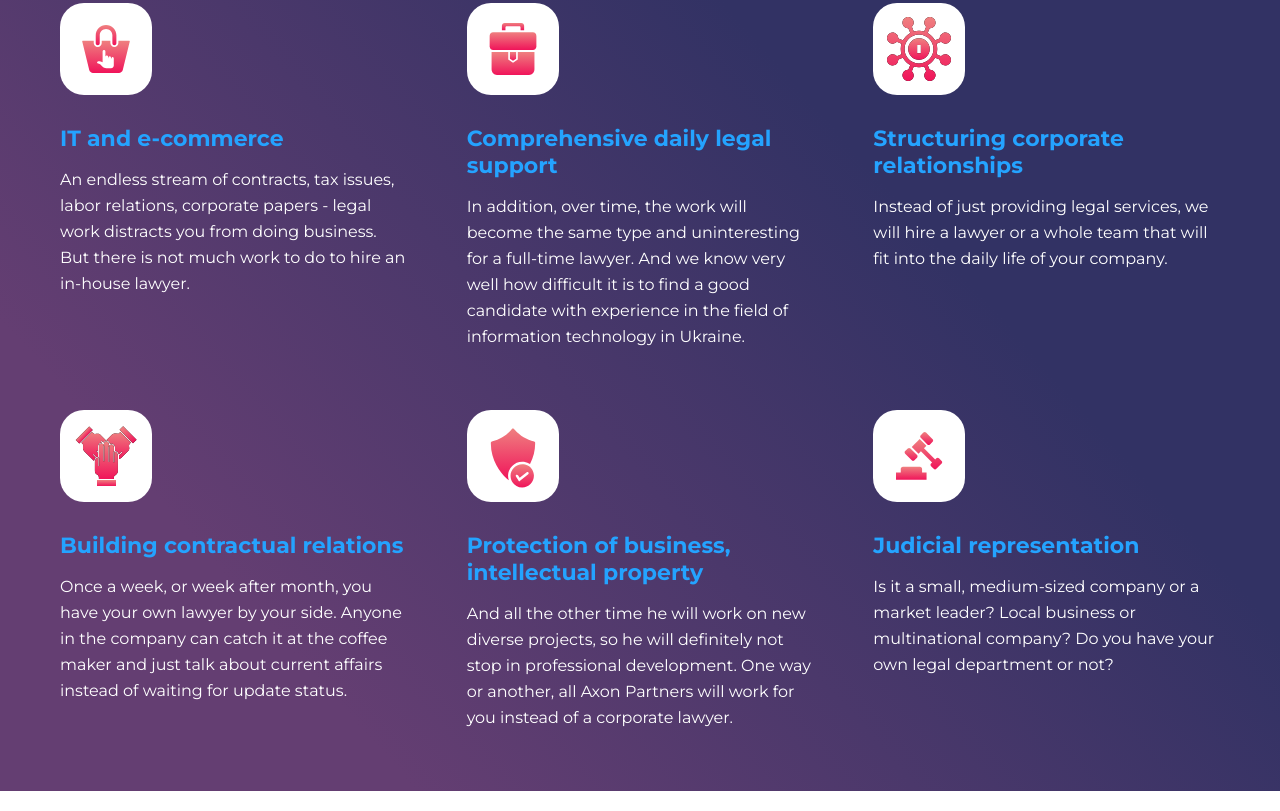
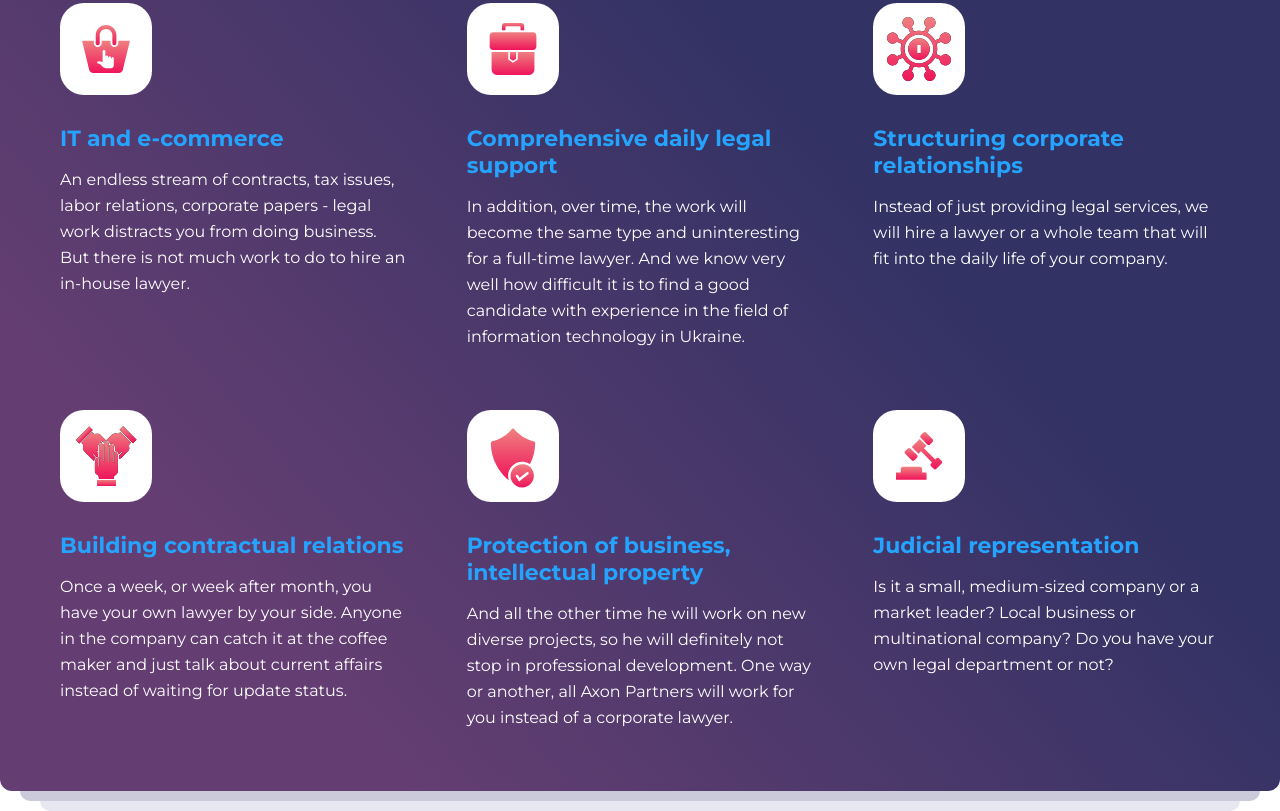
Before and after one commit to AleksandrUA1/home_task_13, a plain HTML site: page index.html in a window 1280 px wide. Shown: the part 1516-2327 px from the top of the page. Drawn offline with Linux system fonts and the light colour scheme.

Commit message:
added block - shadow

```diff
--- a/index.html
+++ b/index.html
@@ -230,6 +230,10 @@
                 </ul>
             </section>
         </div>
+		<div class="shadow">
+			<div class="shadow__first"></div>
+			<div class="shadow__second"></div>
+		</div>
     </div>
 </body>
 </html>
--- a/scss/banner.scss
+++ b/scss/banner.scss
@@ -1,5 +1,6 @@
 .background-wrapper {
     background: $gradient-supersoft;
+	border-radius: 0px 0px 12px 12px;
 }
 
 .banner {
--- /dev/null
+++ b/scss/shadow.scss
@@ -0,0 +1,16 @@
+.shadow {
+}
+.shadow__first {
+	height: 10px;
+	max-width: 1880px;
+	background-color: #CACADB;
+	border-radius: 0px 0px 12px 12px;
+	margin: 0 20px;
+}
+.shadow__second {
+	height: 10px;
+	max-width: 1880px;
+	background-color: #E7E7F2;
+	border-radius: 0px 0px 12px 12px;
+	margin: 0 40px;
+}
--- a/scss/style.scss
+++ b/scss/style.scss
@@ -19,3 +19,7 @@
 @import 'services';
 
 @import 'services-media';
+
+@import 'shadow';
+
+@import 'shadow-media';
```
Also changed, not shown: css/style.css, scss/shadow-media.scss (added), 1 other file.
